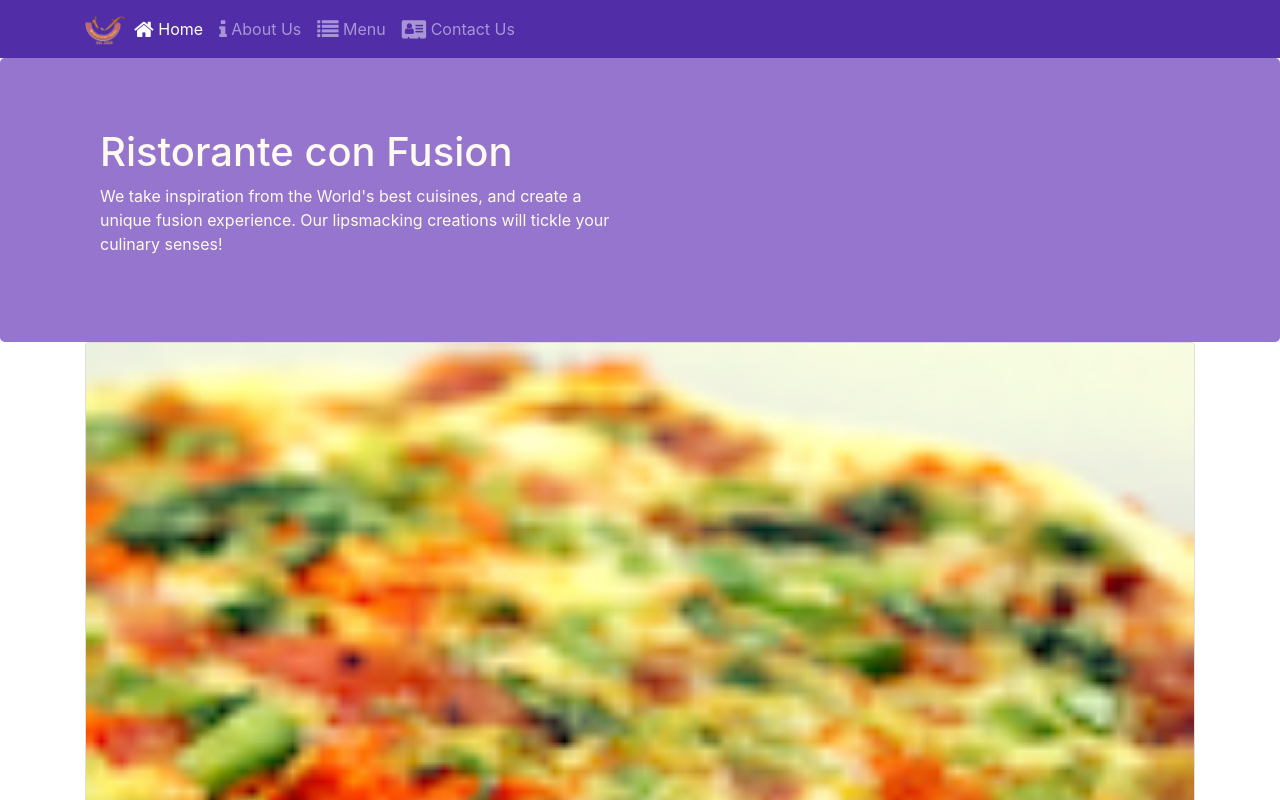
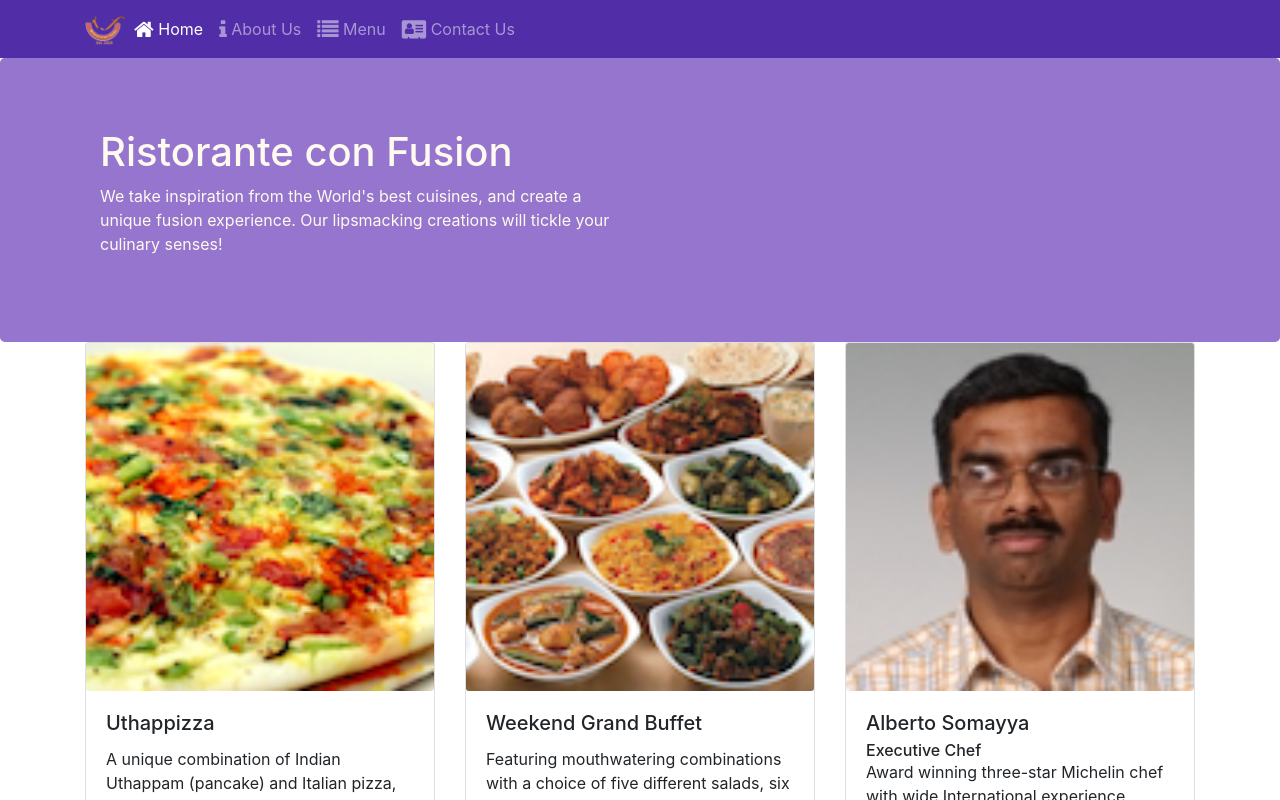
Before and after one commit to Gen1331/ConFusion_React, a React (Create React App) app: page /home in a window 1280 px wide. Shown: the top 800 px of the page. Built offline with nearby package versions, Linux system fonts and the light colour scheme.

Commit message:
single page application exercise part one- alignment fixed

```diff
--- a/src/components/HomeComponent.js
+++ b/src/components/HomeComponent.js
@@ -18,13 +18,13 @@ function Home(props) {
     return(
       <div className="container">
         <div className='row align-items-start'>
-            <div className='col-12 col-md-m1'>
+            <div className='col-12 col-md m1'>
                 <RenderCard item={props.dish} />
             </div>
-            <div className='col-12 col-md-m1'>
+            <div className='col-12 col-md m1'>
                 <RenderCard item={props.promotion} />
             </div>
-            <div className='col-12 col-md-m1'>
+            <div className='col-12 col-md m1'>
                 <RenderCard item={props.leader} />
             </div>
         </div>
```
